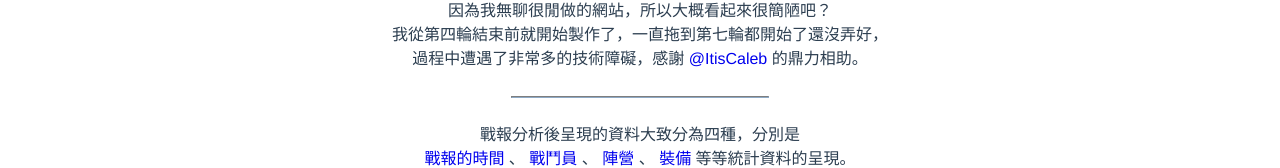
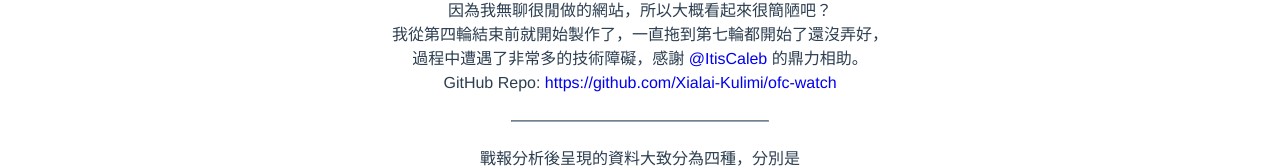
Before and after one commit to sunnyXyoung/ofc-watch, a Vue app: page /about in a window 1280 px wide. Shown: the part 195-363 px from the top of the page. Built offline with nearby package versions, Linux system fonts and the light colour scheme; no server answers; what vue-fusioncharts would draw is missing.

Commit message:
add GitHub link

```diff
--- a/src/views/About.vue
+++ b/src/views/About.vue
@@ -9,6 +9,7 @@
 
         <a href="https://github.com/ItisCaleb" style="size: A4;text-decoration: #2c3e50">@ItisCaleb</a>
         的鼎力相助。<br>
+        GitHub Repo: <a href="https://github.com/Xialai-Kulimi/ofc-watch">https://github.com/Xialai-Kulimi/ofc-watch</a>
       </div>
       <hr align="center" width="20%" style="margin-bottom: 25px;margin-top: 25px;border-color: rgba(12, 34, 56, 0.5)">
       <div>
```
